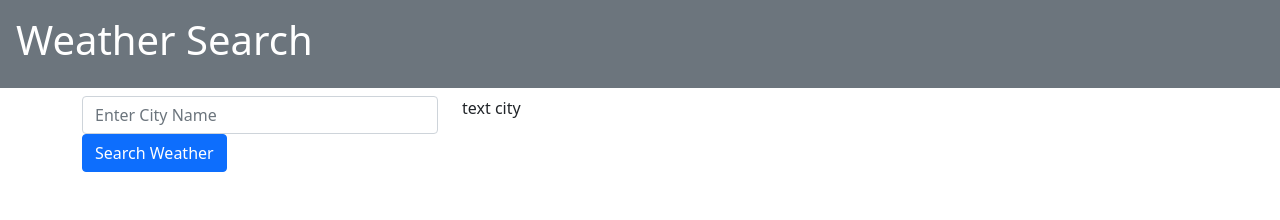
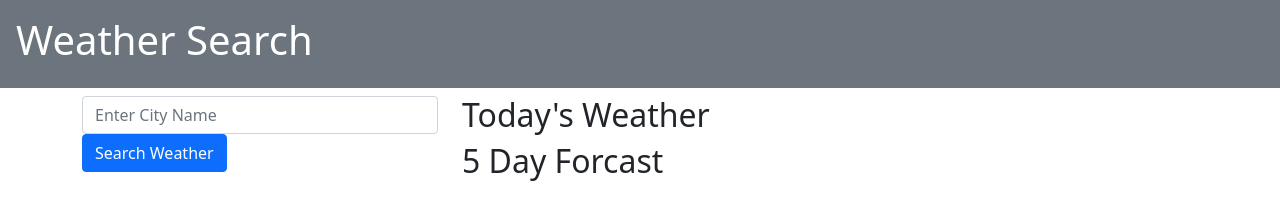
Before and after one commit to mclanea92/Weather-Dashboard, a plain HTML site: page index.html in a window 1280 px wide. Drawn offline with nearby package versions, Linux system fonts and the light colour scheme.

Commit message:
updated html and css

```diff
--- a/assets/style.css
+++ b/assets/style.css
@@ -11,3 +11,7 @@ button {
     height: auto;
     width: auto;
 }
+
+/* .fiveDay {
+    padding: 100px;
+} */
--- a/index.html
+++ b/index.html
@@ -26,16 +26,17 @@
                 </div>
                 <div class="col-8">
                     <div class="displayWeather">
-
-                        <p> text city</p>
+                        <h2 class="todayWeather">Today's Weather</h2>
+                    </div>
+                    <div>
+                        <h2 class="fiveDay">5 Day Forcast</h2>
+                    </div>
                     </div>
 
-        </div> <!-- container div -->
+        </div>
 
 
-            </div>
-
-        </div>
+            </div> <!-- 1st container div -->
 
 
 
```
